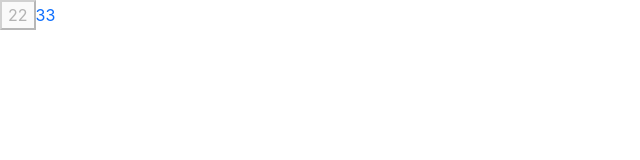
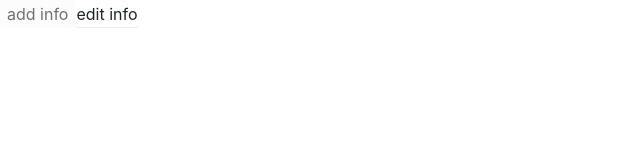
Before and after one commit to LilyLinxl/super-ui, a React (Create React App) app: page / in a window 1280 px wide. Shown: the top 160 px of the page, without its empty margins (0-640 px from the left). Built offline with nearby package versions, Linux system fonts and the light colour scheme.

Commit message:
feat: basic btn style

```diff
--- a/src/App.tsx
+++ b/src/App.tsx
@@ -5,10 +5,10 @@ function App() {
     <div className="App">
       <header className="App-header">
         <Button size={ButtonSize.Large} disabled>
-          22
+          add info
         </Button>
         <Button btnType={ButtonType.Link} href="www.baidu.com">
-          33
+          edit info
         </Button>
       </header>
     </div>
--- /dev/null
+++ b/src/components/Button/_style.scss
@@ -0,0 +1,27 @@
+.btn {
+    position: relative;
+    display: inline-block;
+    padding: $btn-padding-y, $btn-padding-x;
+    border: $btn-border-width solid transparent;
+    font-weight: $btn-font-weight;
+    line-height: $btn-line-height;
+    color: $body-color;
+    white-space: nowrap;
+    text-align: center;
+    vertical-align: middle;
+    background-image: none;
+    font-size: $btn-font-size;
+    border-radius: $border-radius;
+    box-shadow: $btn-box-shadow;
+    cursor: pointer;
+    transition: $btn-transition;
+    &.disabled,
+    &[disabled] {
+      cursor: not-allowed;
+      opacity: $btn-disabled-opacity;
+      box-shadow: none;
+      > * {
+        pointer-events: none;
+      }
+    }
+  }
--- a/src/styles/index.scss
+++ b/src/styles/index.scss
@@ -3,3 +3,6 @@
 
 //layout
 @import "reboot";
+
+//button
+@import "../components/Button/style";
```
